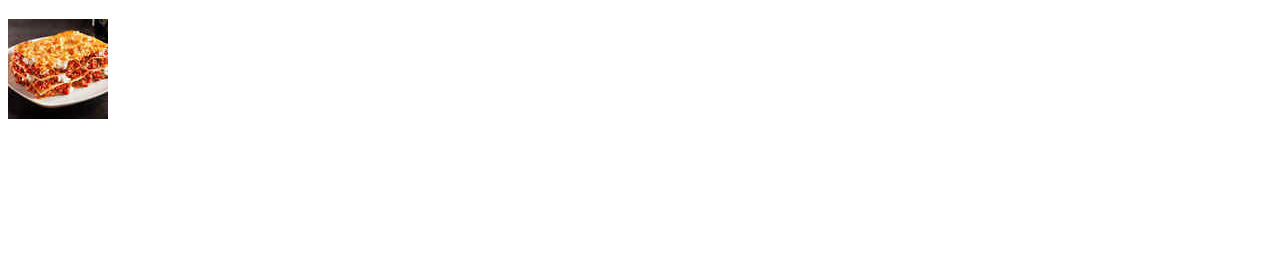
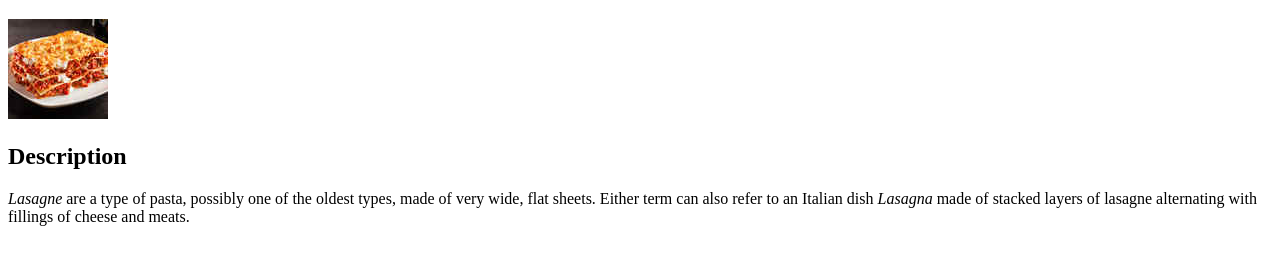
Before and after one commit to erodriguez328/odin-recipes-, a plain HTML site: page recipes/lasagna.html in a window 1280 px wide. Shown: the part 61-326 px from the top of the page. Drawn offline with Linux system fonts and the light colour scheme.

Commit message:
Add description to recipe

```diff
--- a/recipes/lasagna.html
+++ b/recipes/lasagna.html
@@ -10,5 +10,14 @@
     <h1>Lasagna</h1>
     <img src="lasagna.jpg" alt="Lasagna-Goodness">
 
+    <h2>Description</h2>
+
+    <p>
+        <em>Lasagne</em> are a type of pasta, possibly one of the oldest types,
+        made of very wide, flat sheets. Either term can also refer to an Italian
+        dish <em>Lasagna</em> made of stacked layers of lasagne alternating with fillings of cheese
+        and meats.
+    </p>
+
 </body>
 </html>
```
